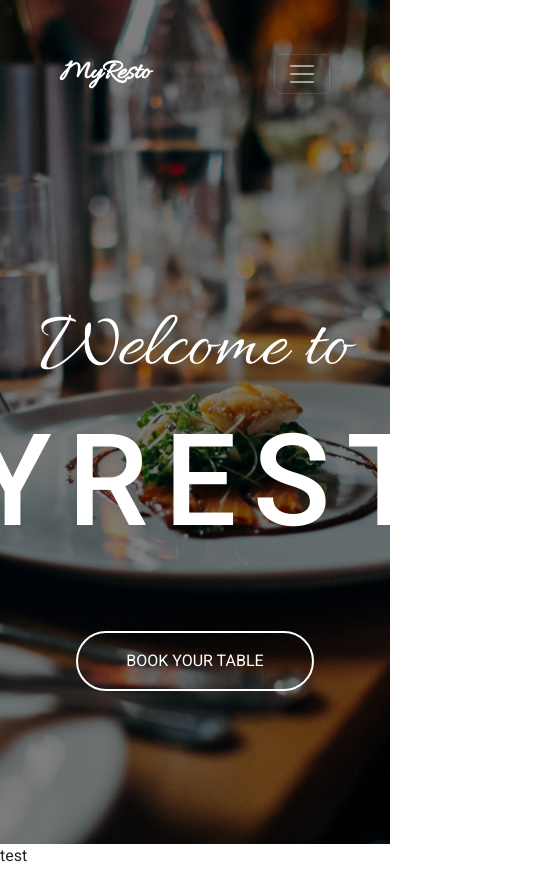
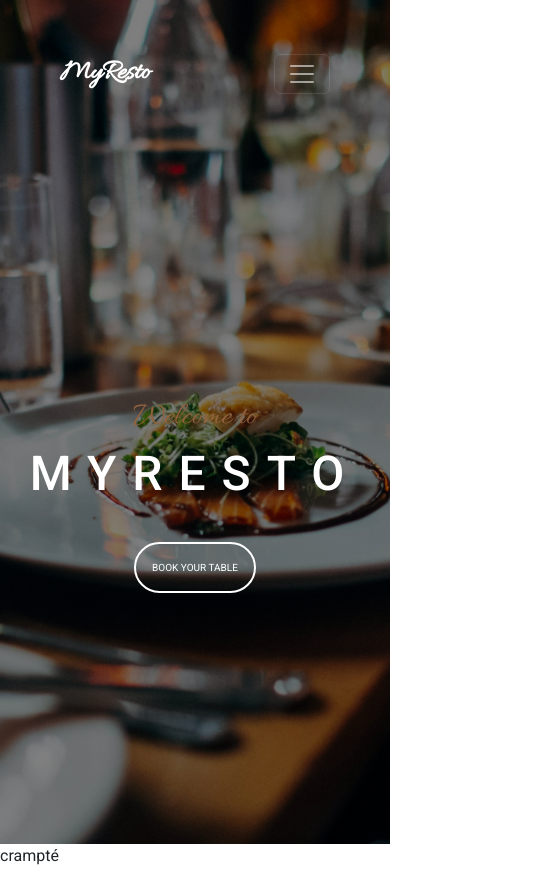
Before and after one commit to MatxCode/MyRestaurant, a plain HTML site: page index.html in a window 390 px wide. Shown: the whole page, 543 px wide, since content can reach past the window. Drawn offline with nearby package versions, Linux system fonts and the light colour scheme.

Commit message:
finish hero section and responsive

```diff
--- a/assets/style/style.css
+++ b/assets/style/style.css
@@ -38,6 +38,10 @@
     letter-spacing: 1rem;
 }
 
+.hero-section h2.font-resto {
+    font-size: 5rem;
+}
+
 .book-button
 {
     background-color: transparent;
@@ -52,3 +56,35 @@
     background-color: white;
     color: black;
 }
+
+.content-title
+{
+    color: #92623f;
+}
+
+/* Responsive */
+
+@media screen and (max-width: 768px) {
+    .hero-section h2.font-resto {
+        font-size: 2.5rem; /* Taille réduite pour mobile */
+    }
+
+    .hero-section h1.font-roboto {
+        font-size: 3.5rem; /* Taille réduite pour mobile */
+    }
+    .book-button
+    {
+        margin-top: 2rem;
+        font-size: 10px;
+    }
+}
+
+@media screen and (max-width: 480px) {
+    .hero-section h2.font-resto {
+        font-size: 2rem; /* Encore plus petit pour les très petits écrans */
+    }
+
+    .hero-section h1.font-roboto {
+        font-size: 3rem; /* Encore plus petit pour les très petits écrans */
+    }
+}
--- a/index.html
+++ b/index.html
@@ -47,16 +47,16 @@
 
             <section class="flex-grow-1 d-flex justify-content-center align-items-center">
                 <div class="flex-grow-1 d-flex justify-content-center align-items-center text-center flex-column">
-                    <h2 class="font-resto text-white" style="font-size: 5rem">Welcome to</h2>
+                    <h2 class="font-resto content-title">Welcome to</h2>
                     <h1 class="font-roboto content-subtitle text-white">MYRESTO</h1>
-                    <button class="p-3 ps-5 pe-5 rounded-pill book-button">BOOK YOUR TABLE</button>
+                    <button class="p-3 p-md-3 ps-md-5 pe-md-5 ps-3 pe-3 rounded-pill book-button fs-9">BOOK YOUR TABLE</button>
                 </div>
             </section>
         </section>
 
         <main>
             <section>
-                <p>test</p>
+                <p>crampté</p>
             </section>
         </main>
 
```
